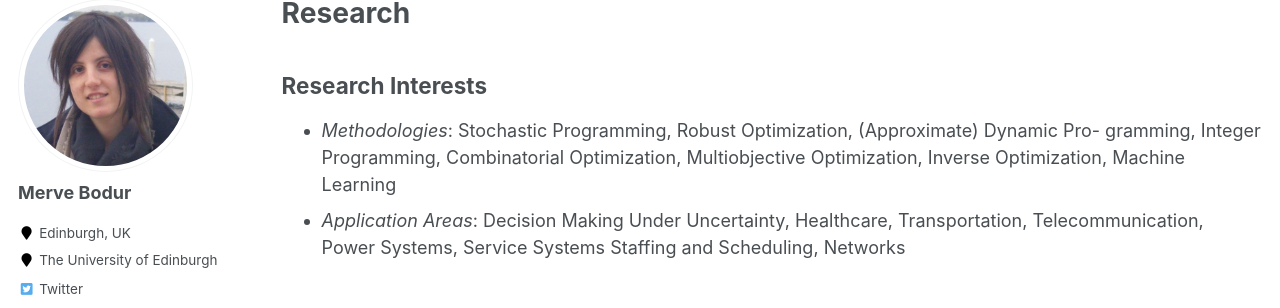
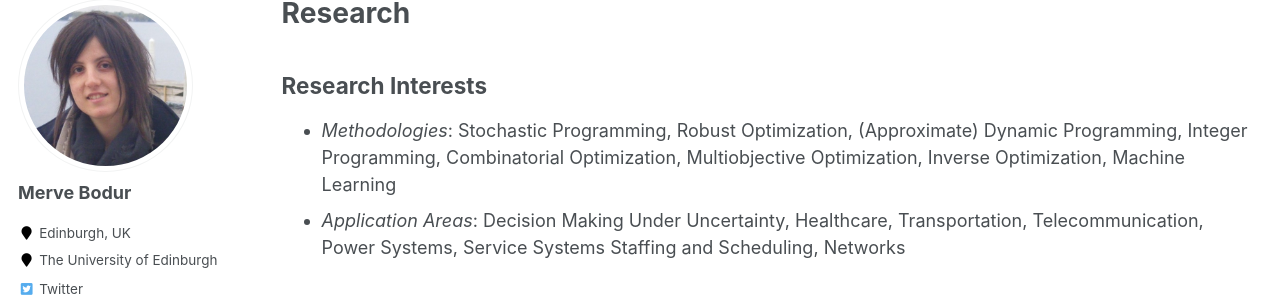
Before and after one commit to mervebodur/mervebodur.github.io, a Jekyll site: the page built from _pages/research.md, in a window 1280 px wide and 900 px high. Shown: the part 119-427 px from the top of the window. Built offline with Jekyll 4.4.1, drawn with Linux system fonts in a browser that asks for light colours; some web fonts are replaced.

Commit message:
Update research.md

```diff
--- a/_pages/research.md
+++ b/_pages/research.md
@@ -6,7 +6,7 @@ author_profile: true
 ---
 
 ## Research Interests
-- *Methodologies*: Stochastic Programming, Robust Optimization, (Approximate) Dynamic Pro- gramming, Integer Programming, Combinatorial Optimization, Multiobjective Optimization, Inverse Optimization, Machine Learning
+- *Methodologies*: Stochastic Programming, Robust Optimization, (Approximate) Dynamic Programming, Integer Programming, Combinatorial Optimization, Multiobjective Optimization, Inverse Optimization, Machine Learning
 - *Application Areas*: Decision Making Under Uncertainty, Healthcare, Transportation, Telecommunication, Power Systems, Service Systems Staffing and Scheduling, Networks
 
 
```
